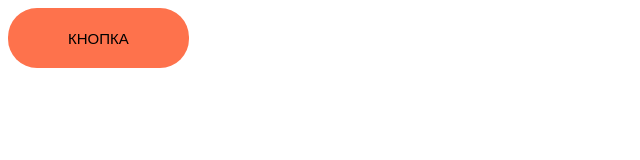
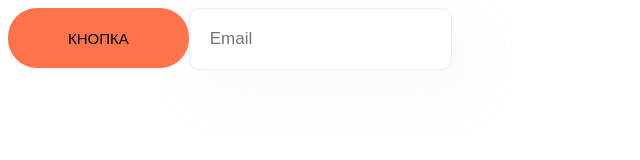
Before and after one commit to NicaZadirieva/react_redux_course, a React (Vite) app in the folder pizza-app/: page / in a window 1280 px wide. Shown: the top 160 px of the page, without its empty margins (0-640 px from the left). Built offline with nearby package versions, Linux system fonts and the light colour scheme.

Commit message:
feat(Input): add Input util component

```diff
--- a/pizza-app/src/App.tsx
+++ b/pizza-app/src/App.tsx
@@ -1,18 +1,13 @@
-import { MouseEvent, useState } from 'react';
 import Button from './components/Button';
+import Input from './components/Input';
 
 function App() {
-	const [counter, setCounter] = useState(0);
-
-	const addCounter = (e: MouseEvent) => {
-		console.log(e);
-	};
-
 	return (
 		<>
-			<Button onClick={addCounter} appearance='big'>Кнопка</Button>
+			<Button appearance='big'>Кнопка</Button>
+			<Input placeholder='Email'/>
 		</>
-	)
+	);
 }
 
 export default App;
--- /dev/null
+++ b/pizza-app/src/components/Input/Input.props.ts
@@ -0,0 +1,5 @@
+import { InputHTMLAttributes } from 'react';
+
+export interface InputProps extends InputHTMLAttributes<HTMLInputElement>{
+    isValid?: boolean;
+}
--- /dev/null
+++ b/pizza-app/src/components/Input/index.module.css
@@ -0,0 +1,16 @@
+.input {
+    font-size: 17px;
+    font-weight: 400;
+    font-style: normal;
+    color: var(--text-color);
+    box-sizing: border-box;
+    border: 1px solid rgb(238, 238, 238);
+    border-radius: 10px;
+    box-shadow: 15px 20px 45px 0px rgba(233, 233, 233, 0.25);
+    padding: 20px;
+}
+
+.invalid {
+    border: 1px solid red;
+    background: rgb(113, 13, 13);
+}
--- /dev/null
+++ b/pizza-app/src/components/Input/index.tsx
@@ -0,0 +1,14 @@
+import cn from 'classnames';
+import { forwardRef } from 'react';
+import styles from './index.module.css';
+import { InputProps } from './Input.props';
+
+const Input = forwardRef<HTMLInputElement, InputProps>(function Input({ isValid = true, className, ...props} : InputProps, ref) {
+	return (
+		<input ref={ref} {...props} className={cn(styles['input'], className, {
+			[styles['invalid']]: isValid == false
+		})}/>
+	);
+});
+
+export default Input;
```
